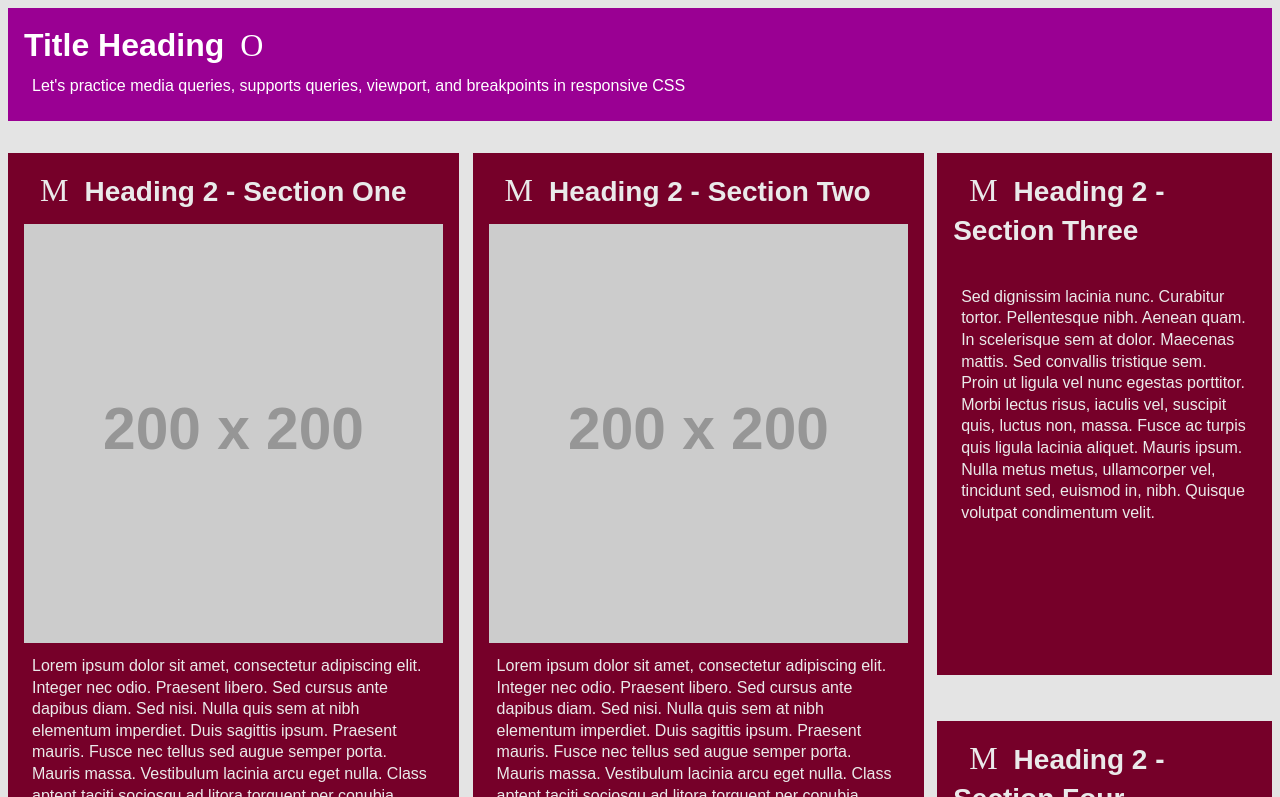
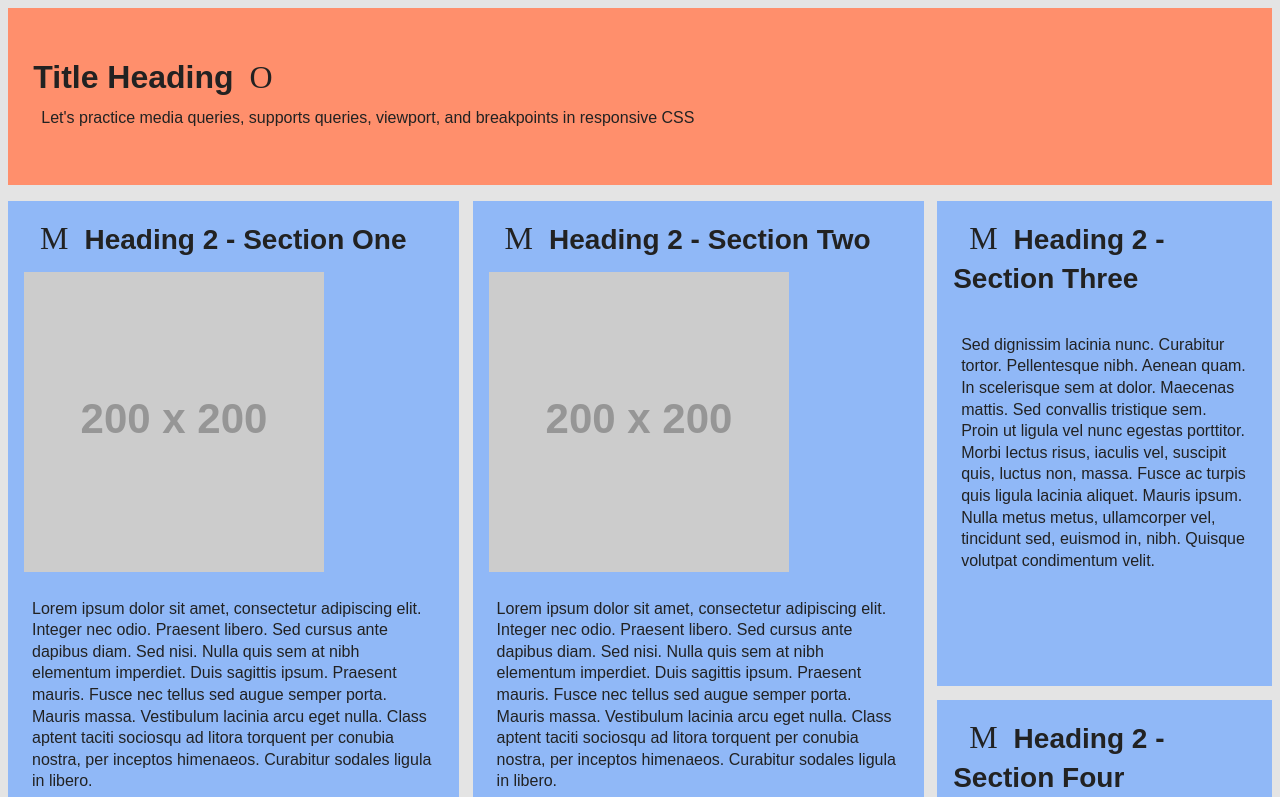
Before and after one commit to EmelyPerezASU/viewport, a plain HTML site: page index.html in a window 1280 px wide. Shown: the top 797 px of the page. Drawn offline with Linux system fonts and the light colour scheme; placeholder pictures from the web are drawn by us; some icons are missing.

Commit message:
Update style.css

```diff
--- a/style.css
+++ b/style.css
@@ -1,12 +1,12 @@
 /* Emely */
 
-/* --------------- ADD CSS RESET TO THE FILE HERE --------------- */
+/* --------------- ADD CSS RESET TO THE FILE HERE ---------------*/
 
 @import url(rodriguezperezreset.css);
 
 /* ----- AUTOPREFIXER FOR VS CODE WAS USED FOR VENDOR PREFIXES ----- */
 /* ---------- VARIABLES ---------- */
-:root{
+/*:root{
     --red: #760029;
     --pink: #9a0093;
     --orange: #ff8f6c;
@@ -22,7 +22,7 @@
 }
 
 /* ---------- GLOBAL STYLES ---------- */
-*{
+/*{
     box-sizing: border-box;
     line-height: 1.35;
 }
@@ -39,7 +39,7 @@
 
 
 /* ----- HEADINGS ----- */
-h1, h2, h3, h4{
+/*h1, h2, h3, h4{
     font-weight: bold;
 }
 
@@ -55,7 +55,7 @@ h2{
 }
 
 /* ----- IMAGES ----- */
-img{
+/*img{
     display: block;
     max-width: 100%;
     margin: 0.5em 0;
@@ -63,7 +63,7 @@ img{
 
 /* ----- ANIMATED ICON ----- */
 /* Icon and animation code from https://typogram.github.io/Anicons/ */
-.icon{
+/*.icon{
     font-family: "Anicons Regular";
     font-size: 2em;
     display: inline-block;
@@ -91,7 +91,7 @@ footer .icon{
 
 /* ----- HANDLE PREFERS REDUCED MOTION FOR THE ICON ANIMATIONS ----- */
 /* --------------- BEGIN USER PREFERS REDUCED MOTION QUERY --------------- */
-    @-webkit-keyframes icon-animation {
+/*  @-webkit-keyframes icon-animation {
         0% { font-variation-settings: "TIME" 1; }
     }
     @keyframes icon-animation {
@@ -102,7 +102,7 @@ footer .icon{
 
 
 /* ----- TEXT ----- */
-p, small{
+/*p, small{
     font-size: 1em;
     margin: 0.25em;
     padding: 0.25em;
@@ -110,7 +110,7 @@ p, small{
 }
 
 /* ----- MAIN/HEADER/FOOTER ----- */
-main, header, footer{
+/*main, header, footer{
     font-family: sans-serif;
     color: var(--dark-gray);
     width: 100%;
@@ -125,13 +125,13 @@ main{
 }
 
 /* ----- CONTAINERS ----- */
-section{
+/*section{
     margin: 1em 0;
     padding: 1em;
 }
 
 /* ---------- EXTRA SMALL SCREEN STYLES ---------- */
-header, footer{
+/*header, footer{
     background-color: var(--pink);
     color: var(--white);
 }
```
